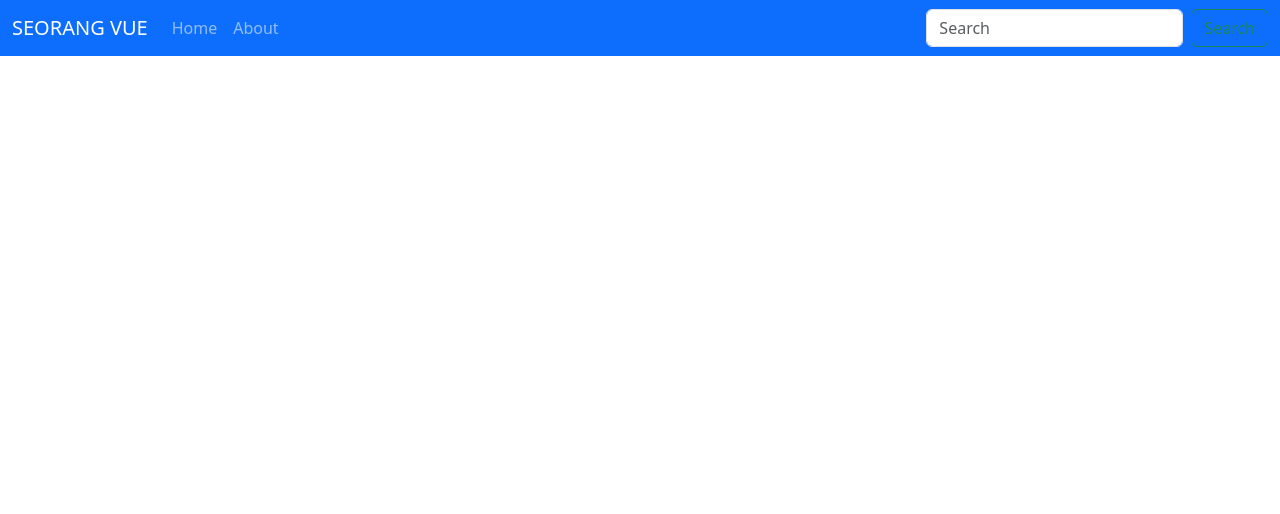
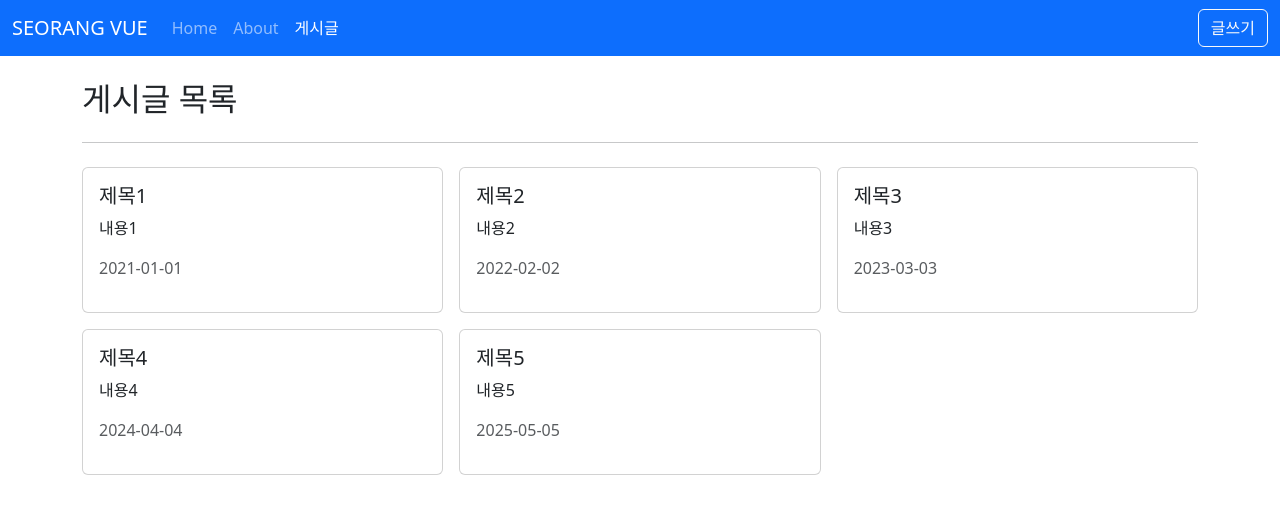
Before and after one commit to seorang42/vuejs3-project, a Vue app: page /posts in a window 1280 px wide. Shown: the top 514 px of the page. Built offline with nearby package versions, Linux system fonts and the light colour scheme.

Commit message:
3-2 Vue Router 학습 : 게시판 UI 만들기

```diff
--- /dev/null
+++ b/src/api/posts.js
@@ -0,0 +1,12 @@
+// axios
+const posts = [
+  { id: 1, title: '제목1', content: '내용1', createdAt: '2021-01-01' },
+  { id: 2, title: '제목2', content: '내용2', createdAt: '2022-02-02' },
+  { id: 3, title: '제목3', content: '내용3', createdAt: '2023-03-03' },
+  { id: 4, title: '제목4', content: '내용4', createdAt: '2024-04-04' },
+  { id: 5, title: '제목5', content: '내용5', createdAt: '2025-05-05' },
+];
+
+export function getPosts() {
+  return posts;
+}
--- /dev/null
+++ b/src/components/posts/PostItem.vue
@@ -0,0 +1,28 @@
+<template>
+  <div class="card">
+    <div class="card-body">
+      <h5 class="card-title">{{ title }}</h5>
+      <p class="card-text">
+        {{ content }}
+      </p>
+      <p class="text-muted">{{ createdAt }}</p>
+    </div>
+  </div>
+</template>
+
+<script setup>
+defineProps({
+  title: {
+    type: String,
+    required: true,
+  },
+  content: {
+    type: String,
+  },
+  createdAt: {
+    type: [String, Date, Number],
+  },
+});
+</script>
+
+<style lang="scss" scoped></style>
--- a/src/layouts/TheHeader.vue
+++ b/src/layouts/TheHeader.vue
@@ -17,33 +17,39 @@
         <div class="collapse navbar-collapse" id="navbarSupportedContent">
           <ul class="navbar-nav me-auto">
             <li class="nav-item">
-              <RouterLink class="nav-link" active-class="active" to="/"
-                >Home</RouterLink
-              >
+              <RouterLink class="nav-link" active-class="active" to="/">
+                Home
+              </RouterLink>
             </li>
             <li class="nav-item">
-              <RouterLink class="nav-link" active-class="active" to="/about"
-                >About</RouterLink
-              >
+              <RouterLink class="nav-link" active-class="active" to="/about">
+                About
+              </RouterLink>
+            </li>
+            <li class="nav-item">
+              <RouterLink class="nav-link" active-class="active" to="/posts">
+                게시글
+              </RouterLink>
             </li>
           </ul>
-          <form class="d-flex" role="search">
-            <input
-              class="form-control me-2"
-              type="search"
-              placeholder="Search"
-              aria-label="Search"
-            />
-            <button class="btn btn-outline-success" type="submit">
-              Search
+          <div class="d-flex" role="search">
+            <button class="btn btn-outline-light" type="button" @click="goPage">
+              글쓰기
             </button>
-          </form>
+          </div>
         </div>
       </div>
     </nav>
   </header>
 </template>
 
-<script setup></script>
+<script setup>
+import { useRouter } from 'vue-router';
+
+const router = useRouter();
+const goPage = () => {
+  router.push({ name: 'PostCreate' });
+};
+</script>
 
 <style lang="scss" scoped></style>
--- a/src/router/index.js
+++ b/src/router/index.js
@@ -1,17 +1,41 @@
 import { createRouter, createWebHistory } from 'vue-router';
 import HomeView from '@/views/HomeView.vue';
 import AboutView from '@/views/AboutView.vue';
+import PostCreateView from '@/views/posts/PostCreateView.vue';
+import PostDetailView from '@/views/posts/PostDetailView.vue';
+import PostEditView from '@/views/posts/PostEditView.vue';
+import PostListView from '@/views/posts/PostListView.vue';
 
 const routes = [
   {
     path: '/',
-    name: 'home',
+    name: 'Home',
     component: HomeView,
   },
   {
     path: '/about',
-    name: 'about',
+    name: 'About',
     component: AboutView,
+  },
+  {
+    path: '/posts',
+    name: 'PostList',
+    component: PostListView,
+  },
+  {
+    path: '/posts/create',
+    name: 'PostCreate',
+    component: PostCreateView,
+  },
+  {
+    path: '/posts/:id',
+    name: 'PostDetail',
+    component: PostDetailView,
+  },
+  {
+    path: '/posts/:id/edit',
+    name: 'PostEdit',
+    component: PostEditView,
   },
 ];
 
--- /dev/null
+++ b/src/views/posts/PostCreateView.vue
@@ -0,0 +1,36 @@
+<template>
+  <div>
+    <h2>게시글 등록</h2>
+    <hr class="my-4" />
+    <form @submit.prevent>
+      <div class="mb-3">
+        <label for="title" class="form-label">제목</label>
+        <input type="text" class="form-control" id="exampleFormControlInput1" />
+      </div>
+      <div class="mb-3">
+        <label for="content" class="form-label">내용</label>
+        <textarea class="form-control" id="content" rows="3"></textarea>
+      </div>
+      <div class="pt-4">
+        <button
+          type="button"
+          class="btn btn-outline-dark me-2"
+          @click="goListPage"
+        >
+          목록
+        </button>
+        <button class="btn btn-primary">저장</button>
+      </div>
+    </form>
+  </div>
+</template>
+
+<script setup>
+import { useRouter } from 'vue-router';
+import PostListView from './PostListView.vue';
+
+const router = useRouter();
+const goListPage = () => router.push({ name: PostListView });
+</script>
+
+<style lang="scss" scoped></style>
--- /dev/null
+++ b/src/views/posts/PostDetailView.vue
@@ -0,0 +1,43 @@
+<template>
+  <div>
+    <h2>제목</h2>
+    <p>내용</p>
+    <p class="text-muted">2020-01-01</p>
+    <hr class="my-4" />
+    <div class="row g-2">
+      <div class="col-auto">
+        <button class="btn btn-outline-dark">이전글</button>
+      </div>
+      <div class="col-auto">
+        <button class="btn btn-outline-dark">다음글</button>
+      </div>
+      <div class="col-auto me-auto"></div>
+      <div class="col-auto">
+        <button class="btn btn-outline-dark" @click="goListPage">목록</button>
+      </div>
+      <div class="col-auto">
+        <button class="btn btn-outline-primary" @click="goEditPage">
+          수정
+        </button>
+      </div>
+      <div class="col-auto">
+        <button class="btn btn-outline-danger">삭제</button>
+      </div>
+    </div>
+    <!-- {{ $route.params }}
+    {{ $route.query }}
+    {{ $route.hash }} -->
+  </div>
+</template>
+
+<script setup>
+import { useRoute, useRouter } from 'vue-router';
+
+const route = useRoute();
+const router = useRouter();
+const id = route.params.id;
+const goListPage = () => router.push({ name: 'PostList' });
+const goEditPage = () => router.push({ name: 'PostEdit', params: { id: id } });
+</script>
+
+<style lang="scss" scoped></style>
--- /dev/null
+++ b/src/views/posts/PostEditView.vue
@@ -0,0 +1,38 @@
+<template>
+  <div>
+    <h2>게시글 수정</h2>
+    <hr class="my-4" />
+    <form @submit.prevent>
+      <div class="mb-3">
+        <label for="title" class="form-label">제목</label>
+        <input type="text" class="form-control" id="exampleFormControlInput1" />
+      </div>
+      <div class="mb-3">
+        <label for="content" class="form-label">내용</label>
+        <textarea class="form-control" id="content" rows="3"></textarea>
+      </div>
+      <div class="pt-4">
+        <button
+          type="button"
+          class="btn btn-outline-danger me-2"
+          @click="goDetailPage"
+        >
+          취소
+        </button>
+        <button class="btn btn-primary">수정</button>
+      </div>
+    </form>
+  </div>
+</template>
+
+<script setup>
+import { useRoute, useRouter } from 'vue-router';
+
+const route = useRoute();
+const router = useRouter();
+const id = route.params.id;
+
+const goDetailPage = () => router.push({ name: 'PostDetail', params: { id } });
+</script>
+
+<style lang="scss" scoped></style>
--- /dev/null
+++ b/src/views/posts/PostListView.vue
@@ -0,0 +1,46 @@
+<template>
+  <div>
+    <h2>게시글 목록</h2>
+    <hr class="my-4" />
+    <div class="row g-3">
+      <div v-for="post in posts" :key="post.id" class="col-4">
+        <PostItem
+          :title="post.title"
+          :content="post.content"
+          :created-at="post.createdAt"
+          @click="goPage(post.id)"
+        />
+      </div>
+    </div>
+  </div>
+</template>
+
+<script setup>
+import { getPosts } from '@/api/posts';
+import PostItem from '@/components/posts/PostItem.vue';
+import { ref } from 'vue';
+import { useRouter } from 'vue-router';
+const router = useRouter();
+const posts = ref([]);
+
+const fetchPosts = () => {
+  posts.value = getPosts();
+};
+fetchPosts();
+const goPage = id => {
+  // router.push(`/posts/${id}`)
+  // http://localhost:3000/posts/2?searchText=hello#world
+  router.push({
+    name: 'PostDetail',
+    params: {
+      id,
+    },
+    query: {
+      searchText: 'hello',
+    },
+    hash: '#world',
+  });
+};
+</script>
+
+<style lang="scss" scoped></style>
```
